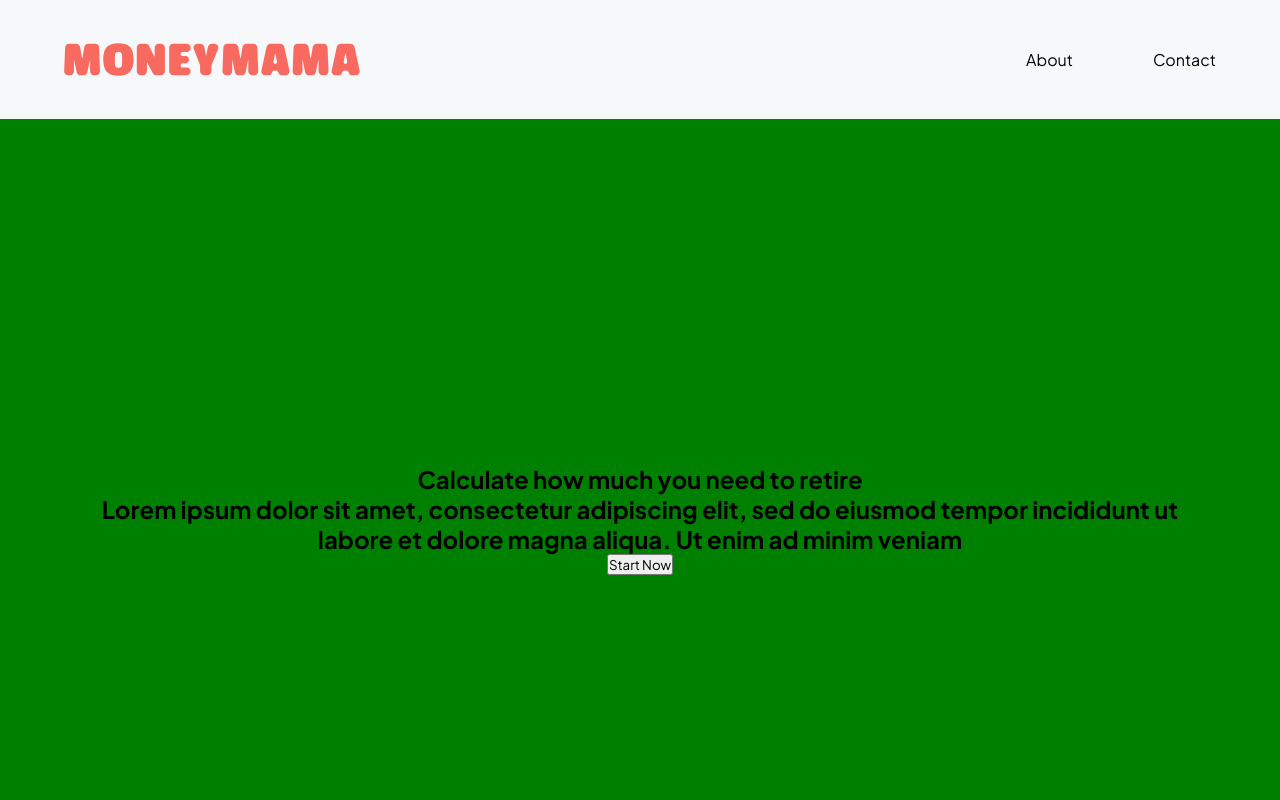
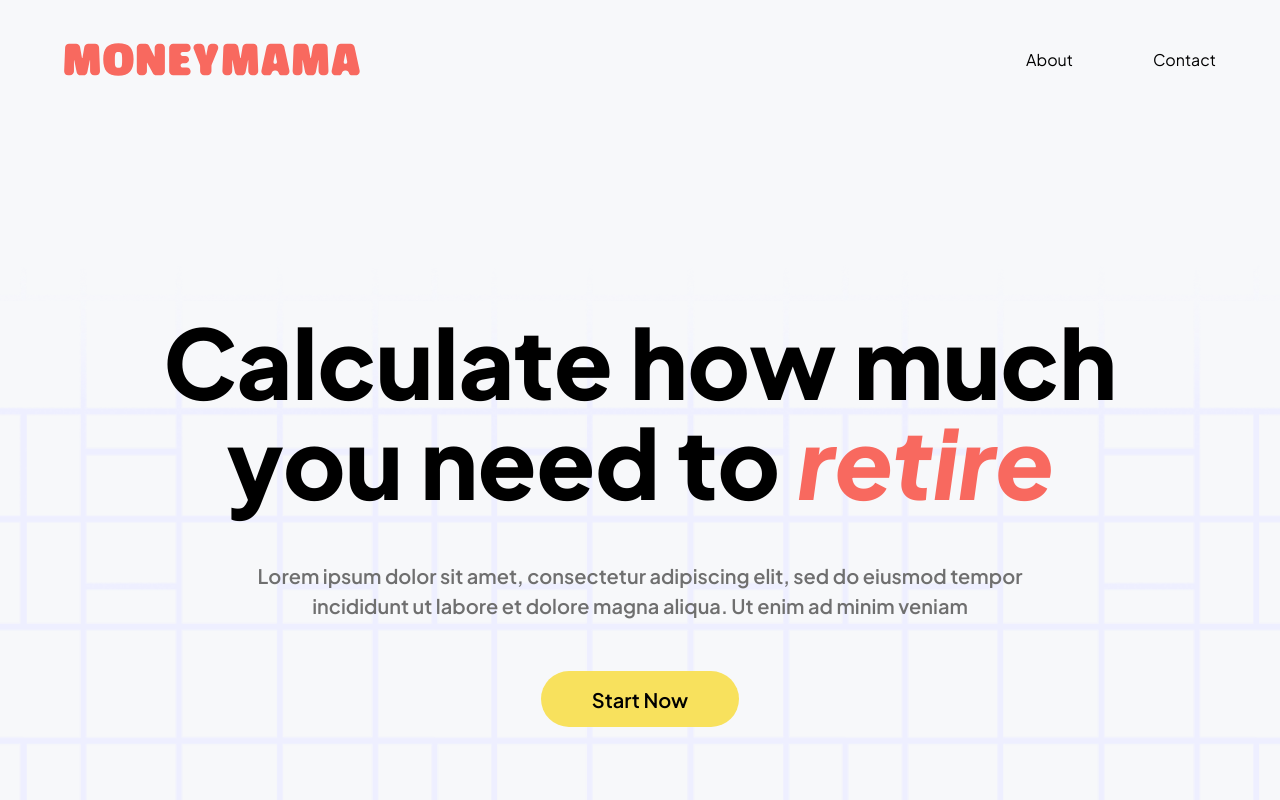
Before and after one commit to MeyAdam/moneymama, a React (Vite) app: page / in a window 1280 px wide. Shown: the top 800 px of the page. Built offline with nearby package versions, Linux system fonts and the light colour scheme.

Commit message:
section Hero UI update

```diff
--- a/src/components/Hero/Hero.jsx
+++ b/src/components/Hero/Hero.jsx
@@ -1,16 +1,26 @@
-import React from 'react'
-import css from './Hero.module.css'
+import React from "react";
+import BtnYellow from "../BtnYellow/BtnYellow";
+import css from "./Hero.module.css";
 
 const Hero = () => {
   return (
-    <section className={css.sectionHero} style={{backgroundColor: 'green'}}>
+    <section className={css.sectionHero}>
       <div className={css.wrapperHero}>
-        <h1>Calculate how much you need to retire</h1>
-        <h2>Lorem ipsum dolor sit amet, consectetur adipiscing elit, sed do eiusmod tempor incididunt ut labore et dolore magna aliqua. Ut enim ad minim veniam</h2>
-        <button type='button'>Start Now</button>
+        <h1>
+          Calculate how much you need to{" "}
+          <span style={{ color: "var(--salmonRed)", fontStyle: "italic" }}>
+            retire
+          </span>
+        </h1>
+        <p className={css.description}>
+          Lorem ipsum dolor sit amet, consectetur adipiscing elit, sed do
+          eiusmod tempor incididunt ut labore et dolore magna aliqua. Ut enim ad
+          minim veniam
+        </p>
+        <BtnYellow text="Start Now" />
       </div>
     </section>
-  )
-}
+  );
+};
 
-export default Hero
+export default Hero;
--- a/src/components/Hero/Hero.module.css
+++ b/src/components/Hero/Hero.module.css
@@ -1,6 +1,10 @@
 .sectionHero {
     min-height: 100svh;
     display: flex;
+    background-image: url("../../assets/hero-bg.png");
+    background-repeat: no-repeat;
+    background-size: cover;
+    background-position: bottom center;
 }
 
 .wrapperHero {
@@ -11,4 +15,21 @@
     align-items: center;
     flex-direction: column;
     text-align: center;
+    gap: 50px;
 }
+
+.description {
+    font-weight: 600;
+    line-height: 30px;
+    color: var(--grey01);
+}
+
+@media (min-width: 1024px) {
+    .wrapperHero {
+        width: 964px;
+    }
+
+    .description {
+        width: 777px;
+    }
+}
--- a/src/index.css
+++ b/src/index.css
@@ -30,6 +30,16 @@ body {
 a {
   text-decoration: none;
   color: inherit;
+}
+
+h1 {
+  font-size: clamp(3rem, 1.6364rem + 6.8182vw, 6rem);
+  font-weight: 800;
+  line-height: clamp(3.5rem, 2.25rem + 6.25vw, 6.25rem);
+}
+
+p {
+  font-size: 20px;
 }
 
 input[type="range"] {
@@ -78,4 +88,6 @@ input[type="number"]::-webkit-outer-spin-button {
   border: none;
   outline: none;
   cursor: pointer;
+  font-size: 20px;
+  font-weight: 600;
 }
```
Also changed, not shown: src/assets/hero-bg.png (added).
